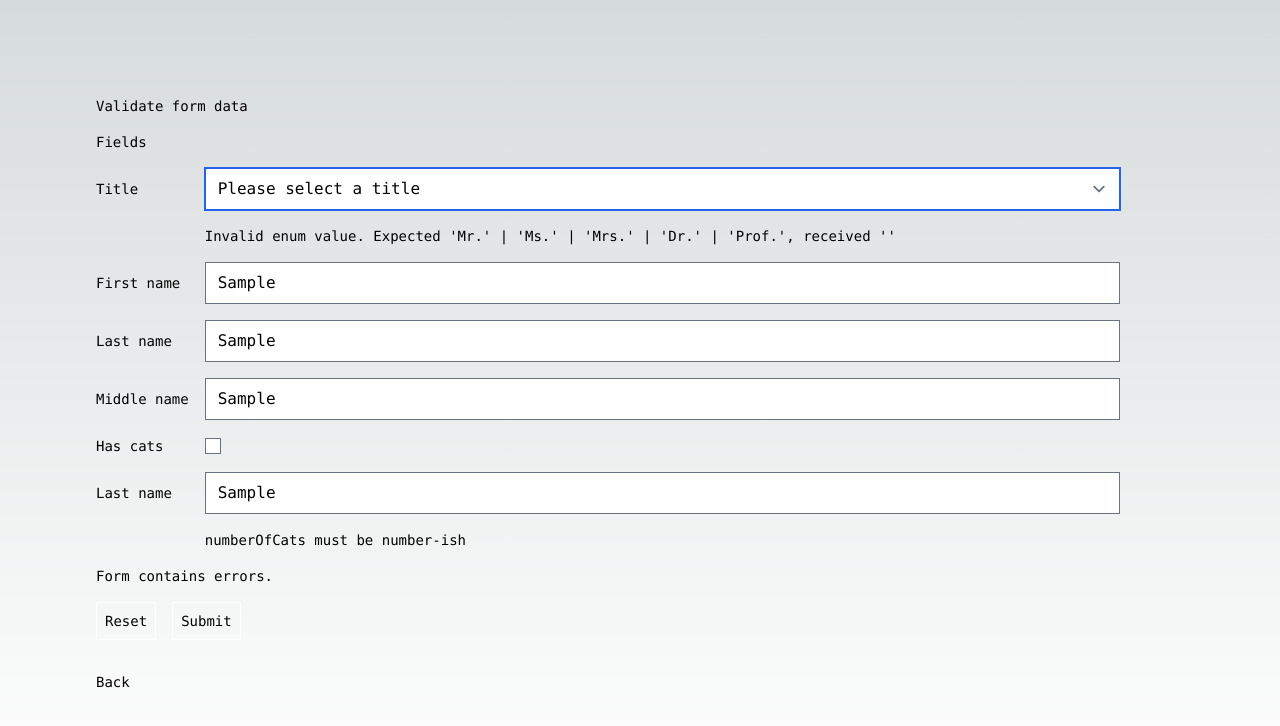
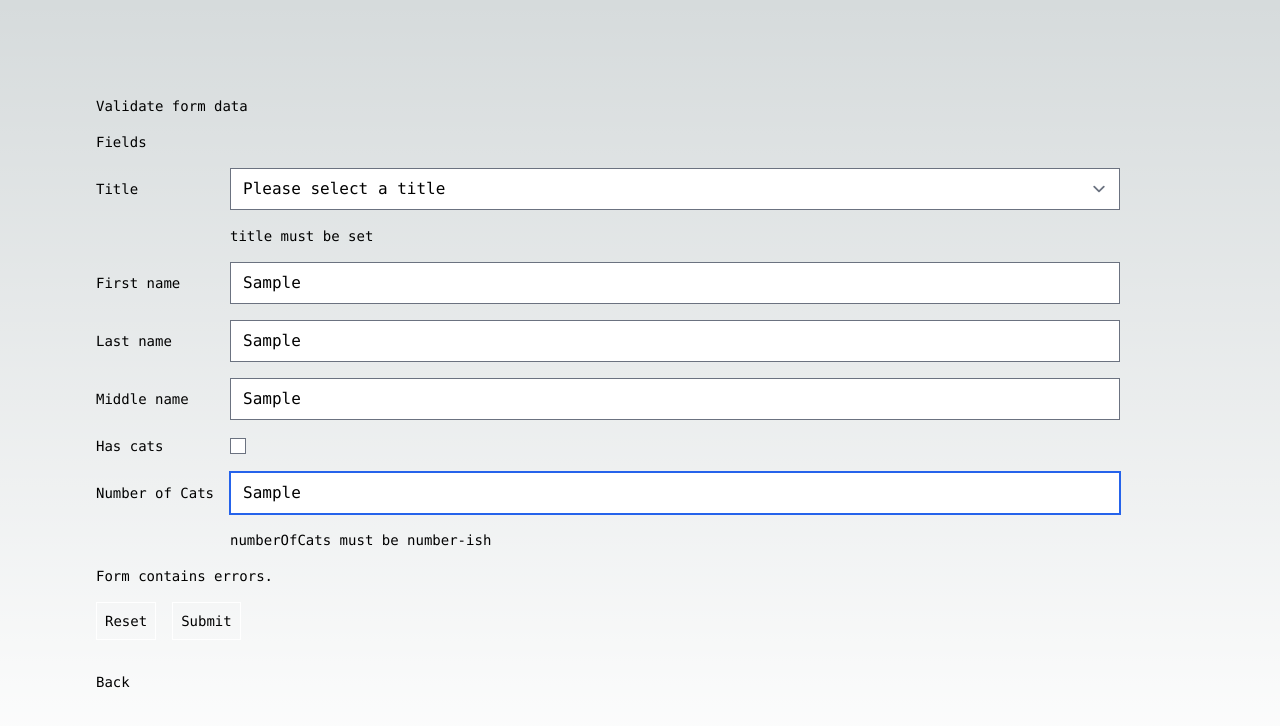
Before and after one commit to maurer2/Monte, a Next.js app in the folder example/: page /validate-form-data in a window 1280 px wide. Both pictures are taken after typing "Sample", "Sample", "Sample", "Sample" into the empty fields and a click on the button "Submit". Shown: the top 726 px of the page. Built offline with nearby package versions, Linux system fonts and the light colour scheme.

Commit message:
Moved to controlled component for title in order to be able to to keep using undefined instead of empty string

```diff
--- a/example/src/app/validate-form-data/page.tsx
+++ b/example/src/app/validate-form-data/page.tsx
@@ -2,7 +2,7 @@
 
 import { useEffect } from 'react';
 import type { ChangeEvent, FormEvent } from 'react';
-import { useForm } from 'react-hook-form';
+import { useForm, Controller } from 'react-hook-form';
 import type { DefaultValues } from 'react-hook-form';
 import { zodResolver } from '@hookform/resolvers/zod';
 import clsx from 'clsx';
@@ -15,8 +15,8 @@ import type { Schema, SchemaWithEmptyValues } from '../../schema/schema.types';
 
 // https://stackoverflow.com/questions/73582246/zod-schema-how-to-make-a-field-optional-or-have-a-minimum-string-contraint
 
-const initialFormState: DefaultValues<SchemaWithEmptyValues> = {
-  title: '',
+const initialFormState: DefaultValues<Schema> = {
+  title: undefined,
   firstName: '',
   middleName: undefined,
   lastName: '',
@@ -35,17 +35,18 @@ export default function ValidateFormData() {
     setValue,
     watch,
     trigger,
-  } = useForm<SchemaWithEmptyValues>({
+    control
+  } = useForm<Schema>({
     defaultValues: initialFormState,
     resolver: zodResolver(schema),
   });
 
   const hasCats = watch('hasCats');
 
-  // trigger numberOfCats validation, when has cats is toggled
-  useEffect(() => {
-    trigger('numberOfCats');
-  }, [hasCats, trigger]);
+  // trigger numberOfCats validation, when hasCats is toggled
+  // useEffect(() => {
+  //   trigger('numberOfCats');
+  // }, [hasCats, trigger]);
 
   function onSubmit(value: unknown): void {
     console.log('submit', value);
@@ -73,11 +74,31 @@ export default function ValidateFormData() {
             <legend className="col-span-2 mb-4">Fields</legend>
 
             {/* title */}
+            <Controller
+              control={control}
+              name="title"
+              render={({
+                field: { onChange, onBlur, value, name, ref },
+                fieldState: { invalid, isTouched, isDirty, error },
+                formState
+              }) => (
+                <>
                   <label htmlFor="title">Title</label>
                   <select
-              {...register('title')}
                     className='text-black'
-              defaultValue='' // required to fixes flash of 'MR.' option
+                    id="title"
+                    name={name}
+                    onBlur={onBlur}
+                    onChange={(event: ChangeEvent<HTMLSelectElement>): void => {
+                      const newValue = event.target.value;
+
+                      if (newValue === '') {
+                        onChange(undefined);
+                        return;
+                      }
+                      onChange(newValue);
+                    }}
+                    value={value === undefined ? '' : value}
                   >
                   {titlesWithDefaultValue.map((title, index) => (
                     <option key={title} value={title} disabled={index === 0}>
@@ -85,7 +106,10 @@ export default function ValidateFormData() {
                     </option>
                   ))}
                 </select>
-            {errors.title && <p className="col-start-2">{errors.title.message}</p>}
+                {error?.message && <p className="col-start-2">{error.message}</p>}
+                </>
+              )}
+            />
 
             {/* firstName */}
             <label htmlFor="firstName">First name</label>
@@ -117,7 +141,7 @@ export default function ValidateFormData() {
             />
             {errors.middleName && <p className="col-start-2">{errors.middleName.message}</p>}
 
-            {/* has cats */}
+            {/* hasCats */}
             <label htmlFor="hasCats">Has cats</label>
             <input
               {...register('hasCats')}
@@ -128,22 +152,17 @@ export default function ValidateFormData() {
             {errors.hasCats && <p className="col-start-2">{errors.hasCats.message}</p>}
 
             {/* numberOfCats */}
-            <label htmlFor="numberOfCats">Last name</label>
+            <label htmlFor="numberOfCats">Number of Cats</label>
             <input
               {...register('numberOfCats')}
               className='text-black'
               id="numberOfCats"
               type="text"
-              // onChange={(event: ChangeEvent<HTMLInputElement>) => {
-              //   const inputValue = event.target.value;
-              //   const newValue = inputValue !== '' ? parseInt(inputValue, 10) : undefined;
-              //   setValue('numberOfCats', newValue);
-              // }}
             />
             {errors.numberOfCats && <p className="col-start-2">{errors.numberOfCats.message}</p>}
           </fieldset>
 
-          {isDirty && !isValid && <p className="mb-4">Form contains errors.</p>}
+          {!isValid && <p className="mb-4">Form contains errors.</p>}
 
           <div className="flex gap-4 mb-4">
             <button type="reset" className="p-2 border border-white">
--- a/example/src/schema/schema.types.ts
+++ b/example/src/schema/schema.types.ts
@@ -7,6 +7,7 @@ export type Schema = z.infer<typeof schema>;
 export type Titles = typeof titles[number];
 
 // Needed for empty select field -> empty fields won't validate successfully with regular Schema
-export type SchemaWithEmptyValues = Omit<Schema, 'title'> & {
-  title: Titles | '',
+export type SchemaWithEmptyValues = Omit<Schema, 'title' | 'numberOfCats'> & {
+  title: Titles,
+  numberOfCats: number | '',
 }
```
Lines whose indentation alone changed are shown as unchanged.
